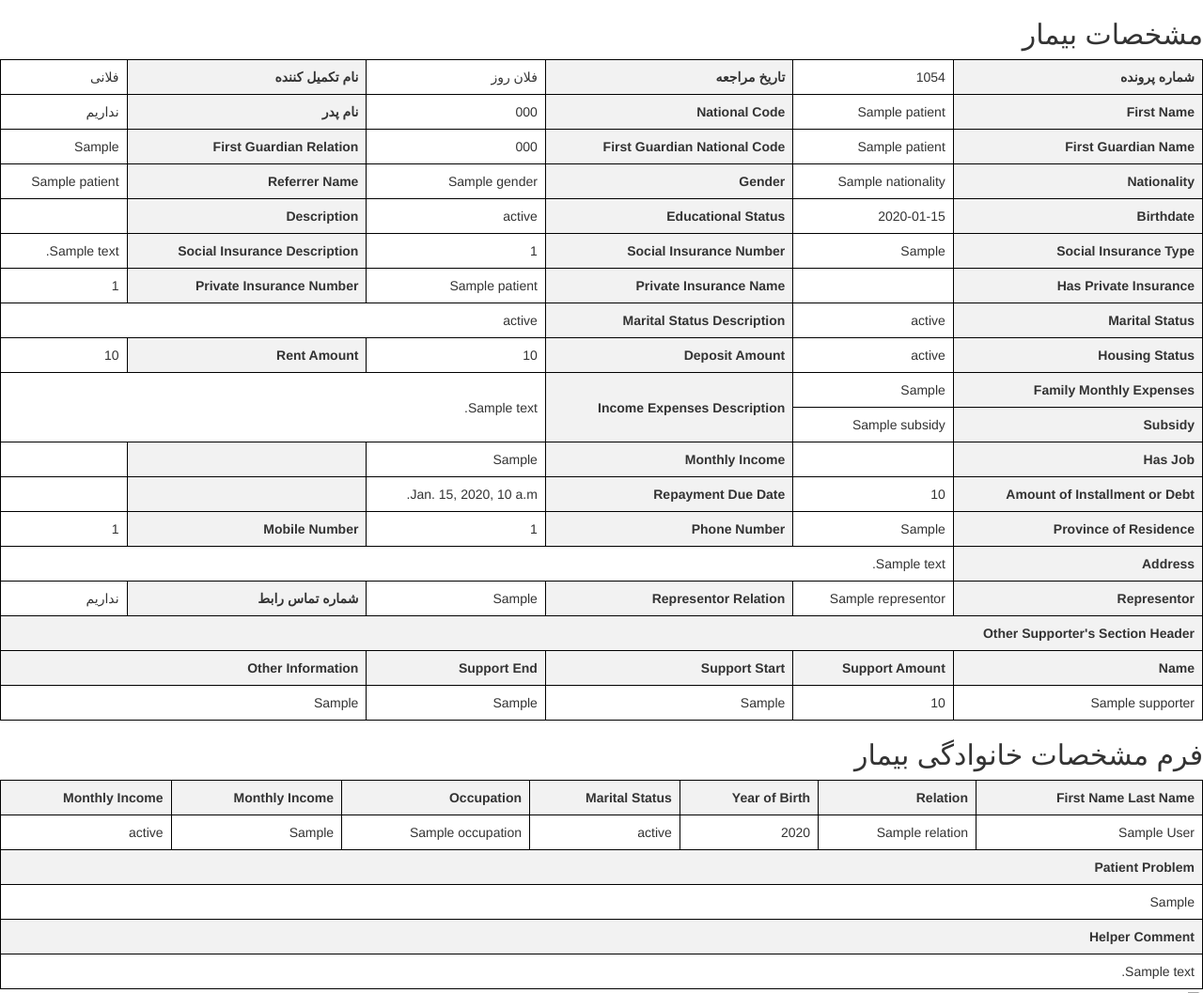
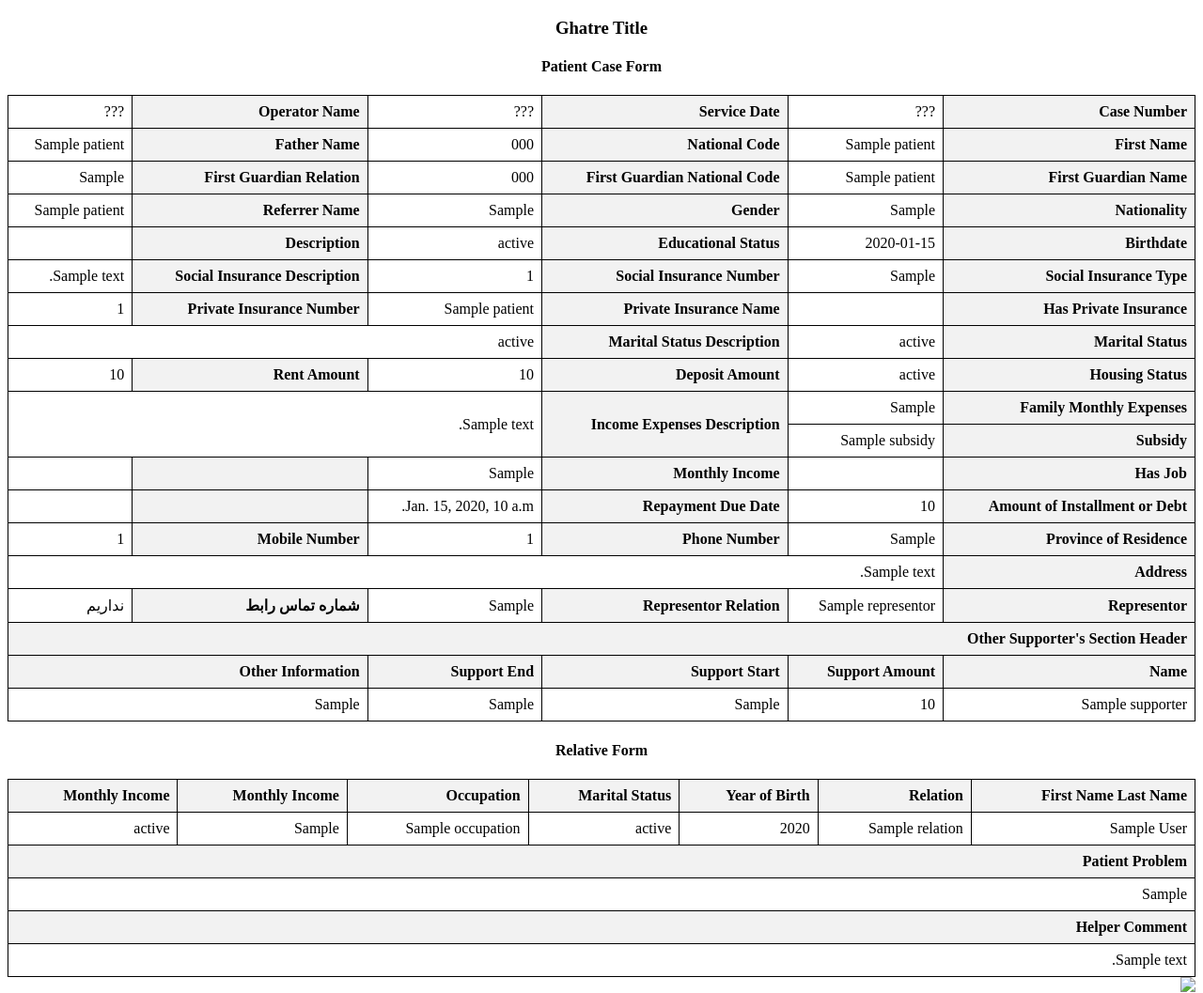
Before and after one commit to GodPascal/Ghatre, a Django app: template home/templates/pdf-output.html in a window 1280 px wide. Shown: the top 1057 px of the page at 94% size. Run offline with Django 4.2, Linux system fonts and the light colour scheme; the template is opened without the code that fills it: most values are stand-ins (such as "Sample title", 1, 10 or a date in 2020); some libraries are stand-ins or nearby versions.

Commit message:
add font to exported pdf fix some labels and choice field values

```diff
--- a/home/models.py
+++ b/home/models.py
@@ -137,10 +137,12 @@
     modified_at = models.DateField(auto_now=True, verbose_name=_('Modified At'))
     first_name = models.CharField(max_length=255, verbose_name=_('First Name'))
     last_name = models.CharField(max_length=255, verbose_name=_('Last Name'))
+    father_name = models.CharField(max_length=255, verbose_name=_('Father Name'))
     gender = models.CharField(max_length=10, choices=GENDER_CHOICES, verbose_name=_('Gender'))
     birthdate = models.DateField(verbose_name=_('Birthdate'))
     national_code = models.CharField(max_length=10, verbose_name=_('National Code'))
     nationality = models.CharField(max_length=10, choices=NATIONALITY_CHOICES, verbose_name=_('Nationality'))
+
 
     first_guardian_name = models.CharField(max_length=255, verbose_name=_('First Guardian Name'))
     first_guardian_national_code = models.CharField(max_length=10, blank=True, verbose_name=_('First Guardian National Code'))
--- a/home/templates/pdf-output.html
+++ b/home/templates/pdf-output.html
@@ -5,8 +5,6 @@
     <meta charset="UTF-8">
     <meta http-equiv="X-UA-Compatible" content="IE=edge">
     <meta name="viewport" content="width=device-width, initial-scale=1.0">
-    <!-- Latest compiled and minified CSS -->
-    <link rel="stylesheet" href="https://maxcdn.bootstrapcdn.com/bootstrap/3.3.7/css/bootstrap.min.css" integrity="sha384-BVYiiSIFeK1dGmJRAkycuHAHRg32OmUcww7on3RYdg4Va+PmSTsz/K68vbdEjh4u" crossorigin="anonymous">
 
     <title>مشخصات بیمار</title>
     <style>
@@ -31,24 +29,25 @@
 <body>
     {% for patient in patients %}
         <div>
-            <h2>مشخصات بیمار</h1>
+            <h3 style="text-align: center;">{% translate "Ghatre Title" %}</h3>
+            <h4 style="text-align: center;">{% translate "Patient Case Form"%}</h4>
         </div>
         <table>
             <tr>
-                <th>شماره پرونده</th>
-                <td>1054</td>
-                <th>تاریخ مراجعه</th>
-                <td>فلان روز</td>
-                <th>نام تکمیل کننده</th>
-                <td>فلانی</td>
+                <th>{% translate "Case Number" %}</th>
+                <td>???</td>
+                <th>{% translate "Service Date" %}</th>
+                <td>???</td>
+                <th>{% translate "Operator Name" %}</th>
+                <td>???</td>
             </tr>
             <tr>
                 <th>{% translate "First Name" %}</th>
                 <td>{{patient}}</td>
                 <th>{% translate "National Code" %}</th>
                 <td>{{patient.national_code}}</td>
-                <th>نام پدر</th>
-                <td>نداریم</td>
+                <th>{% translate "Father Name" %}</th>
+                <td>{{patient.father_name}}</td>
             </tr>
             <tr>
                 <th>{% translate "First Guardian Name" %}</th>
@@ -60,9 +59,9 @@
             </tr>
             <tr>
                 <th>{% translate "Nationality" %}</th>
-                <td>{{patient.nationality}}</td>
+                <td>{{patient.get_nationality_display}}</td>
                 <th>{% translate "Gender" %}</th>
-                <td>{{patient.gender}}</td>
+                <td>{{patient.get_gender_display}}</td>
                 <th>{% translate "Referrer Name" %}</th>
                 <td>{{patient.referrer_name}}</td>
             </tr>
@@ -70,13 +69,13 @@
                 <th>{% translate "Birthdate" %}</th>
                 <td>{{patient.birthdate}}</td>
                 <th>{% translate "Educational Status" %}</th>
-                <td>{{patient.educational_status}}</td>
+                <td>{{patient.get_educational_status_display}}</td>
                 <th>{% translate "Description" %}</th>
                 <td></td>
             </tr>
             <tr>
                 <th>{% translate "Social Insurance Type" %}</th>
-                <td>{{patient.social_insurance_type}}</td>
+                <td>{{patient.get_social_insurance_type_display}}</td>
                 <th>{% translate "Social Insurance Number" %}</th>
                 <td>{{patient.social_insurance_number}}</td>
                 <th>{% translate "Social Insurance Description" %}</th>
@@ -92,13 +91,13 @@
             </tr>
             <tr>
                 <th>{% translate "Marital Status" %}</th>
-                <td>{{patient.marital_status}}</td>
+                <td>{{patient.get_marital_status_display}}</td>
                 <th>{% translate "Marital Status Description" %}</th>
                 <td colspan="3">{{patient.marital_status_description}}</td>
             </tr>
             <tr>
                 <th>{% translate "Housing Status" %}</th>
-                <td>{{patient.housing_status}}</td>
+                <td>{{patient.get_housing_status_display}}</td>
                 <th>{% translate "Deposit Amount" %}</th>
                 <td>{{patient.deposit_amount}}</td>
                 <th>{% translate "Rent Amount" %}</th>
@@ -171,7 +170,7 @@
             {% endfor %}
         </table>
         <div>
-            <h2>فرم مشخصات خانوادگی بیمار</h1>
+            <h4 style="text-align: center;">{% translate "Relative Form"%}</h4>
         </div>
         <table>
             <tr>
@@ -188,7 +187,7 @@
                     <td>{{relative.first_name}} {{relative.last_name}}</td>
                     <td>{{relative.relation}}</td>
                     <td>{{relative.year_of_birth}}</td>
-                    <td>{{relative.marital_status}}</td>
+                    <td>{{relative.get_marital_status_display}}</td>
                     <td>{{relative.occupation}}</td>
                     <td>{{relative.monthly_income}}</td>
                     <td>{{relative.health_status}}</td>
```
Also changed, not shown: home/admin.py (+16 -5 lines), home/migrations/0011_patientcase_father_name.py (added), locale/fa/LC_MESSAGES/django.po, 1 other file.
